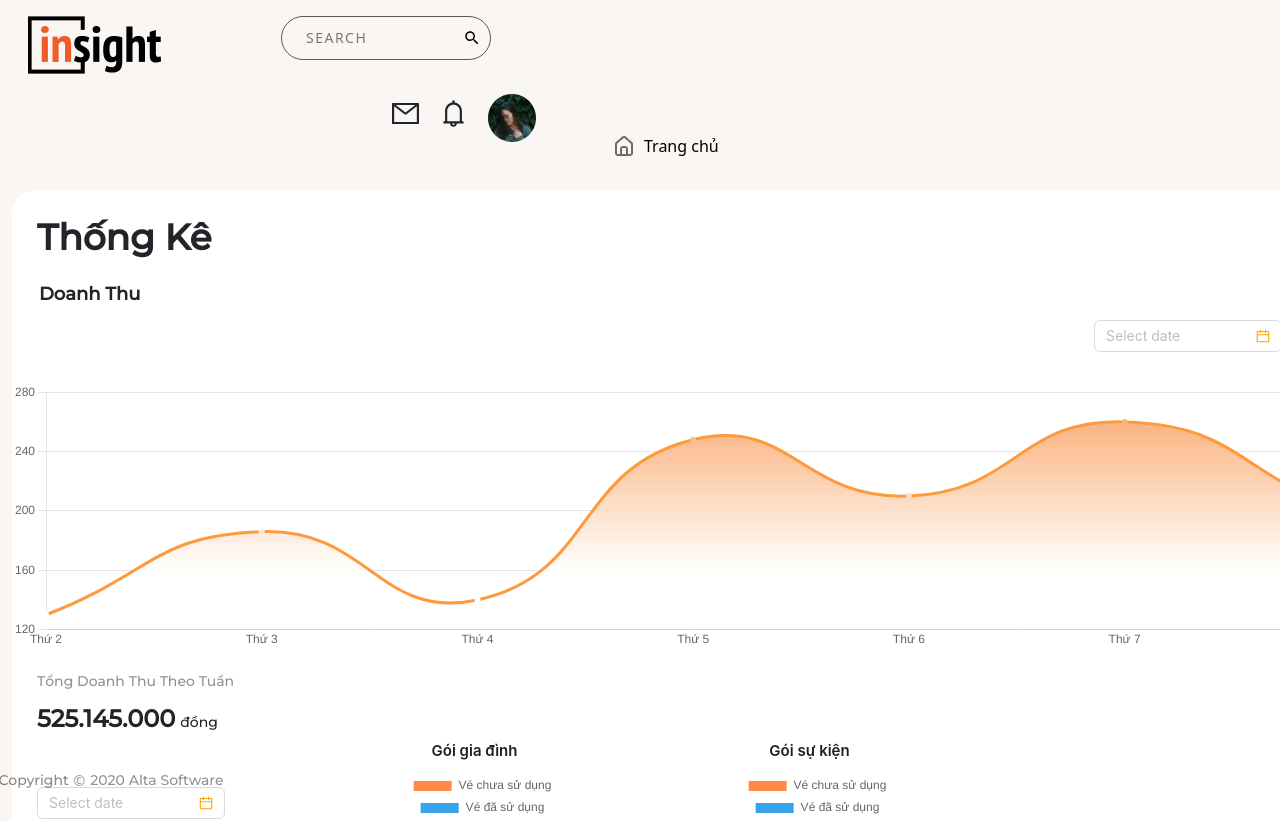
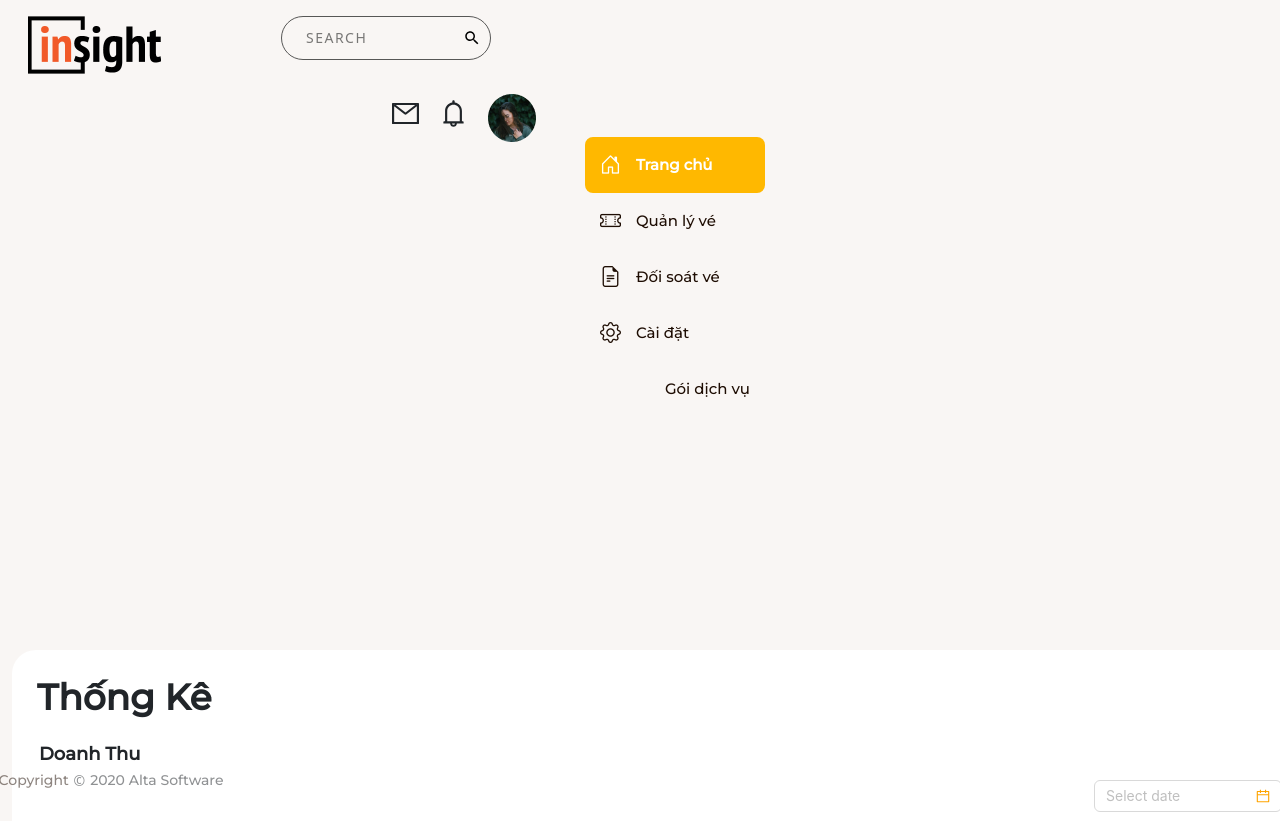
Before and after one commit to Truong108/tiket_sales, a React (Create React App) app: page / in a window 1280 px wide. Shown: the top 821 px of the page. Built offline with nearby package versions, Linux system fonts and the light colour scheme.

Commit message:
update code

```diff
--- a/src/App.tsx
+++ b/src/App.tsx
@@ -1,13 +1,6 @@
 import { Routes, Route} from 'react-router-dom'
 import imageSrc from './assets/insight-051.png';
-import homeIcon from './assets/u_home-alt.png';
-import veIcon from './assets/u_ticket.png';
-import doisoatveIcon from './assets/u_invoice.png';
-import sukienIcon from './assets/u_list-ul.png';
-import thietbiIcon from './assets/u_monitor.png';
-import caidatIcon from './assets/u_setting.png';
 import meIcon from './assets/Frame 54.png';
-
 import 'bootstrap/dist/css/bootstrap.min.css';
 import './css/styles.css';
 import Home from './components/Home';
@@ -15,6 +8,7 @@ import Quanlyve from './components/Quanlyve';
 import Doisoatve from './components/Doisoatve';
 import Goidichvu from './components/Goidichvu';
 import { BellOutlined, MailOutlined } from '@ant-design/icons';
+import Menu from './components/Menu/menu-tab';
 
 
 const App = () => {
@@ -52,48 +46,12 @@ const App = () => {
           </div>
         </div>
       </div>
-      <div className="col-2">
-        <div className="p-3">
-        <ul className="custom-list">
-        <li>
-          <img src={homeIcon} alt="Home" />
-          <a href="/">Trang chủ</a>
-        </li>
-        <li>
-          <img src={veIcon} alt="quanli" />
-          <a href="/quan-li-ve">Quản lí vé</a>
-        </li>
-        <li>
-          <img src={doisoatveIcon} alt="doisoat" />
-          <a href="/doi-soat-ve">Đối soát vé</a>
-        </li>
-        <li>
-          <img src={sukienIcon} alt="danhsach" />
-          <a href="/danh-sach-su-kien">Danh sách sự kiện</a>
-        </li>
-        <li>
-          <img src={thietbiIcon} alt="quanlithietbi" />
-          <a href="/quan-li-thiet-bi">Quản lí thiết bị</a>
-        </li>
-        <li style={{ cursor: 'pointer', marginBottom: '20px', whiteSpace:'nowrap'}}>
-            <img src={caidatIcon} alt="caidat" />
-            <a href="/goi-dich-vu">Cài đặt</a>
-          </li>
-            <ul style={{ listStyle: 'none', paddingLeft: '50px', marginTop: '35px'}}>
-              <li>
-                <a href="/goi-dich-vu" >Gói dịch vụ</a>
-              </li>
-            </ul>
-        </ul>
-        </div>
-      </div>
+     <Menu />
        <div className="col-10">
         <Routes>
         <Route path='/' element={<Home/>}/>
         <Route path='/quan-li-ve' element={<Quanlyve/>}/>
         <Route path='/doi-soat-ve' element={<Doisoatve/>}/>
-        {/* <Route path='/danh-sach-su-kien' element={<Danhsachsukien/>}/> */}
-        {/* <Route path='/quan-li-thiet-bi' element={< />}/> */}
         <Route path='/goi-dich-vu' element={<Goidichvu/>}/>
         </Routes>
         </div>
--- a/src/components/Doisoatve.tsx
+++ b/src/components/Doisoatve.tsx
@@ -9,6 +9,7 @@ interface datafirebase {
     id: string;
     stt: number;
     sove: string;
+    tensukien: string;
     ngaysudung: string;
     tenloaive: string;
     congcheckin: string;
@@ -111,6 +112,7 @@ interface datafirebase {
                   <tr>
                     <th style={{background:"#F1F4F8"}}>STT</th>
                     <th style={{background:"#F1F4F8"}}>Số vé</th>
+                    <th style={{background:"#F1F4F8"}}>Tên sự kiện</th>
                     <th style={{background:"#F1F4F8"}}>Ngày sử dụng</th>
                     <th style={{background:"#F1F4F8"}}>Tên loại vé</th>
                     <th style={{background:"#F1F4F8"}}>Cổng check-in</th>
@@ -123,14 +125,22 @@ interface datafirebase {
                   if (index % 2 === 1) {
                     tdstyle = { backgroundColor: "#F7F8FB" };
                   }
+                  let doisoatStyle = {}
+                  if(item.doisoat ==="Đã đối soát"){
+                      doisoatStyle ={color:"#FD5959"}
+                  }
+                   if(item.doisoat ==="Chưa đối soát"){
+                    doisoatStyle={color:"#A5A8B1"}
+                   }
                   return (
                     <tr key={item.stt}>
                       <td style={tdstyle}>{index + 1}</td>
                       <td style={tdstyle}>{item.sove}</td>
+                      <td style={tdstyle}>{item.tensukien}</td>
                       <td style={tdstyle}>{item.ngaysudung}</td>
                       <td style={tdstyle}>{item.tenloaive}</td>
                       <td style={tdstyle}>{item.congcheckin}</td>
-                      <td style={tdstyle}>{item.doisoat}</td>
+                      <td style={tdstyle}><span style={doisoatStyle}>{item.doisoat}</span></td>
                     </tr>
                   );
                 }) : currentData.map((item, index) => {
@@ -138,14 +148,22 @@ interface datafirebase {
                   if (index % 2 === 1) {
                     tdstyle = { backgroundColor: "#F7F8FB" };
                   }
+                  let doisoatStyle = {}
+                  if(item.doisoat ==="Đã đối soát"){
+                      doisoatStyle ={color:"#FD5959", fontStyle: 'italic'}
+                  }
+                   if(item.doisoat ==="Chưa đối soát"){
+                    doisoatStyle={color:"#A5A8B1", fontStyle: 'italic'}
+                   }
                   return (
                     <tr key={item.stt}>
                       <td style={tdstyle}>{index + 1}</td>
                       <td style={tdstyle}>{item.sove}</td>
+                      <td style={tdstyle}>{item.tensukien}</td>
                       <td style={tdstyle}>{item.ngaysudung}</td>
                       <td style={tdstyle}>{item.tenloaive}</td>
                       <td style={tdstyle}>{item.congcheckin}</td>
-                      <td style={tdstyle}>{item.doisoat}</td>
+                      <td style={tdstyle}><span style={doisoatStyle}>{item.doisoat}</span></td>
                     </tr>
                   );
                 })
--- /dev/null
+++ b/src/components/Menu/menu-tab.tsx
@@ -0,0 +1,52 @@
+import { useState } from "react";
+import { NavLink } from "react-router-dom";
+import '../../css/menu.css';
+
+const Menu = () => {
+    const [activeItem, setActiveItem] = useState<string>("home");
+  const handleTabClick = (tabName: string) => {
+    setActiveItem(tabName);
+  };
+    return (
+        <div className="menu-tab">
+        <div className="frame">
+          <NavLink to="/"  className="nav-link">
+          <li
+            className={activeItem === "home" ? "active" : ""}
+            onClick={() => handleTabClick("home")}
+          >
+            <i className="bi bi-house-door"></i> <span>Trang chủ</span>
+          </li>
+          </NavLink>
+          <NavLink to="/quan-li-ve" className="nav-link">
+          <li
+            className={activeItem === "ticket" ? "active" : ""}
+            onClick={() => handleTabClick("ticket")}
+          >
+            <i className="bi bi-ticket-perforated"></i> <span>Quản lý vé</span>
+          </li>
+          </NavLink>
+          <NavLink to="/doi-soat-ve"  className="nav-link">
+          <li
+            className={activeItem === "settlement" ? "active" : ""}
+            onClick={() => handleTabClick("settlement")}
+          >
+            <i className="bi bi-file-earmark-text"></i>
+            <span>Đối soát vé</span>
+          </li>
+          </NavLink>
+          <li className={activeItem === "setting" ? "active" : ""}>
+            <i className="bi bi-gear"></i>
+            <span>Cài đặt</span>
+          </li>
+          <NavLink to="/goi-dich-vu" className="nav-link">
+          <li onClick={() => handleTabClick("setting")}>
+            <span style={{marginLeft:"80px" }}>Gói dịch vụ</span>
+          </li>
+          </NavLink>
+        </div>
+      </div>
+    );
+  };
+
+  export default Menu;
--- a/src/components/button/ticket.ts
+++ /dev/null
@@ -1 +0,0 @@
-export{}
--- /dev/null
+++ b/src/css/menu.css
@@ -0,0 +1,59 @@
+@import url('https://fonts.googleapis.com/css2?family=Montserrat:wght@300;500&display=swap');
+
+.menu-tab {
+  width: 242px;
+  height: 572px;
+  margin-left: 33px;
+  gap: 59px;
+}
+.frame {
+  width: 252px;
+  height: 289px;
+  margin-top: 59px;
+}
+.frame li.active {
+  background-color: #ffb800;
+  border-radius: 8px;
+}
+.frame li.active span {
+  background-color: #ffb800;
+  color: #ffffff;
+  font-weight: bold;
+  font-family: 'Montserrat', sans-serif;
+}
+.frame li.active i {
+  background-color: #ffb800;
+  color: #ffffff;
+  font-weight: bold;
+}
+.frame li {
+  display: flex;
+  align-items: center;
+  gap: 12px;
+  width: 180px;
+  height: 56px;
+  border-radius: 8px;
+  justify-content: start;
+  cursor: pointer;
+}
+.frame li i {
+  width: 24px;
+  margin-left: 15px;
+  color: #1e0d03;
+  font-weight: bold;
+  font-size: 21px;
+}
+.frame li span {
+  width: 99px;
+  height: px;
+  color: #1e0d03;
+  font-size: 15px;
+  font-family: 'Montserrat', sans-serif;
+}
+.frame li i {
+  color: #1e0d03;
+}
+
+.nav-link{
+  text-decoration: none;
+}
--- a/src/css/styles.css
+++ b/src/css/styles.css
@@ -1,6 +1,4 @@
 @import url('https://fonts.googleapis.com/css2?family=Montserrat:wght@300;500&display=swap');
-/* styles.css */
-
 /* Thanh tìm kiếm */
 .search__title {
   font-size: 22px;
@@ -47,33 +45,6 @@
 .searchve{
   margin-left: 30px;
   margin-bottom: 20px;
-}
-/* List Menu */
-.custom-list {
-  list-style: none;
-  padding: 0;
-  width: 24px;
-  height: 24px;
-  margin-right: 8px;
-  margin-top: 40px;
-}
-
-.custom-list li {
-  margin-bottom: 42px;
-  padding-left: 44px;
-  display: flex;
-  align-items: center;
-}
-
-.custom-list li a {
-  text-decoration: none;
-  color: black;
-  white-space: nowrap;
-}
-.custom-list li img {
-  width: 24px;
-  height: 24px;
-  margin-right: 8px;
 }
 /* màu trang Thống kê */
 .colorss{
```
Also changed, not shown: src/components/Goidichvu.tsx (+48 -16 lines), src/components/Quanlyve.tsx (+16 -4 lines), src/route/store.ts (deleted, +0 -29 lines).
